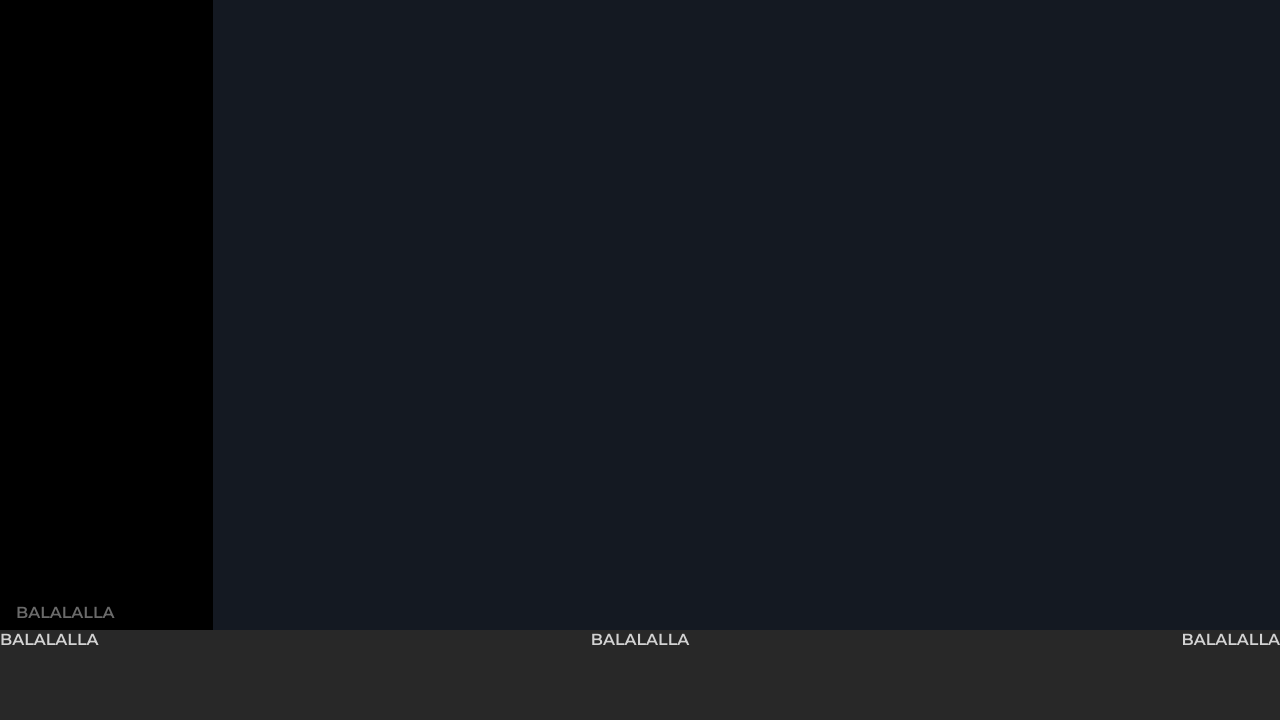
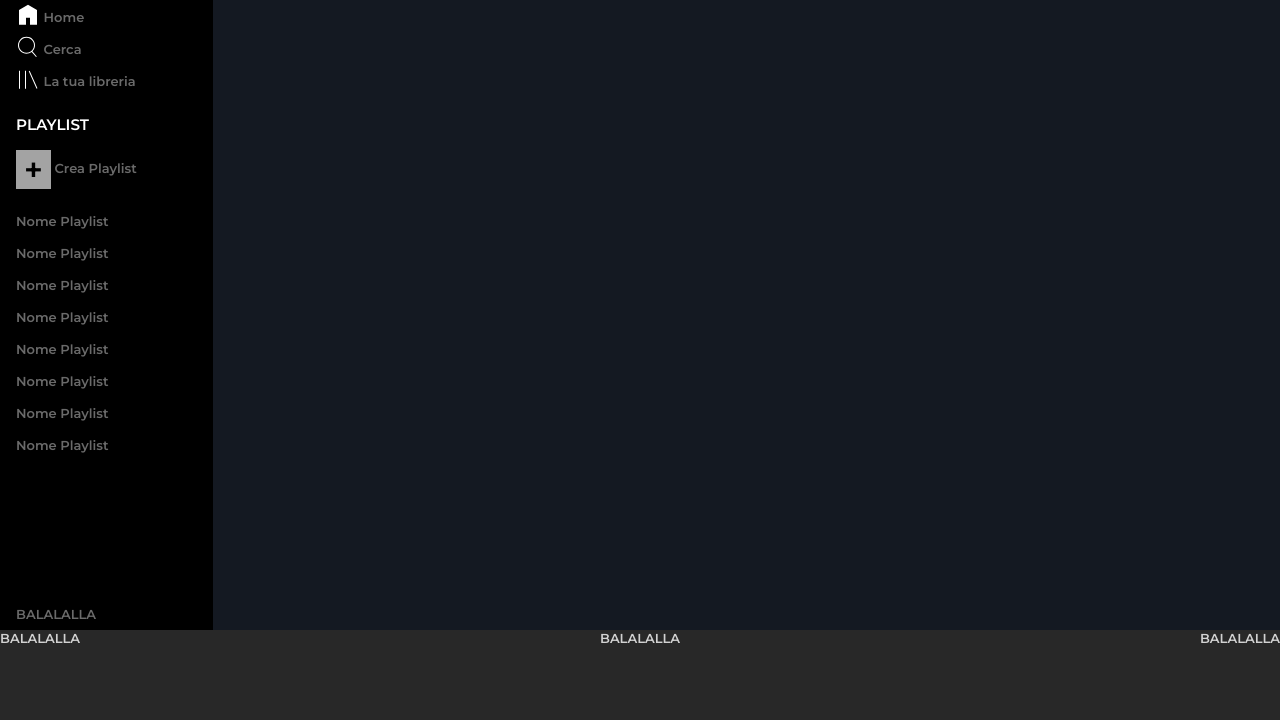
Before and after one commit to snerva/html-css-spotifyweb, a plain HTML site: page index.html in a window 1280 px wide. Shown: the part 80-800 px from the top of the page. Drawn offline with Linux system fonts and the light colour scheme.

Commit message:
sidebar playlist

```diff
--- a/assets/style.css
+++ b/assets/style.css
@@ -19,6 +19,7 @@
 
 body{
     font-family: 'Montserrat', sans-serif;
+    font-size: 13px;
 }
 
 .container{
@@ -29,6 +30,10 @@ body{
 
 img{
     max-width: 100%;
+}
+
+li{
+    list-style: none;
 }
 
 .d-flex{
@@ -55,6 +60,33 @@ img{
 }
 .small_logo{
     display: none;
+}
+
+.menu{
+    padding: 1rem 0;
+}
+.menu img{
+    height: 1.5rem;
+    margin-bottom: 0.5rem;
+    vertical-align: middle;
+}
+
+.playlist h3{
+    color: var(--sp-text-primary);
+    margin-bottom: 1rem;
+}
+.playlist #add_grey{
+    font-size: xx-large;
+    background-color: var(--sp-bkg-add);
+    color: var(--sp-bkg-sidebar);
+    padding: 0 0.5rem;
+    vertical-align: middle;
+}
+.playlist ul{
+    padding: 1rem 0;
+}
+.playlist li{
+    line-height: 2rem;
 }
 /*sidebar*/
 
@@ -100,4 +132,10 @@ img{
    .large_logo{
     display: none;
    }
+   .small_none{
+    display: none;
+   }
+   .playlist{
+    display: none;
+   }
 }
--- a/index.html
+++ b/index.html
@@ -21,6 +21,56 @@
                         <img class="small_logo" src="./assets/img/logo-small.svg" alt="">
                     </div>
 
+                    <div class="menu">
+                        <ul>
+                            <li>
+                                <img src="./assets/img/home.svg" alt="">
+                                <span class="small_none">Home</span>
+                            </li>
+                            <li>
+                                <img src="./assets/img/search.svg" alt="">
+                                <span class="small_none">Cerca</span>
+                            </li>
+                            <li>
+                                <img src="./assets/img/libreria.svg" alt="">
+                                <span class="small_none">La tua libreria</span>
+                            </li>
+                        </ul>
+                    </div>
+
+                    <div class="playlist">
+                        <h3>PLAYLIST</h3>
+                        <div class="add_playlist">
+                            <span id="add_grey">+</span>
+                            <span> Crea Playlist</span>
+                        </div>
+                        <ul>
+                            <li>
+                                Nome Playlist
+                            </li>
+                            <li>
+                                Nome Playlist
+                            </li>
+                            <li>
+                                Nome Playlist
+                            </li>
+                            <li>
+                                Nome Playlist
+                            </li>
+                            <li>
+                                Nome Playlist
+                            </li>
+                            <li>
+                                Nome Playlist
+                            </li>
+                            <li>
+                                Nome Playlist
+                            </li>
+                            <li>
+                                Nome Playlist
+                            </li>
+                        </ul>
+                    </div>
                 </div>
 
                 <div class="sidebar_bottom">BALALALLA</div>
```
